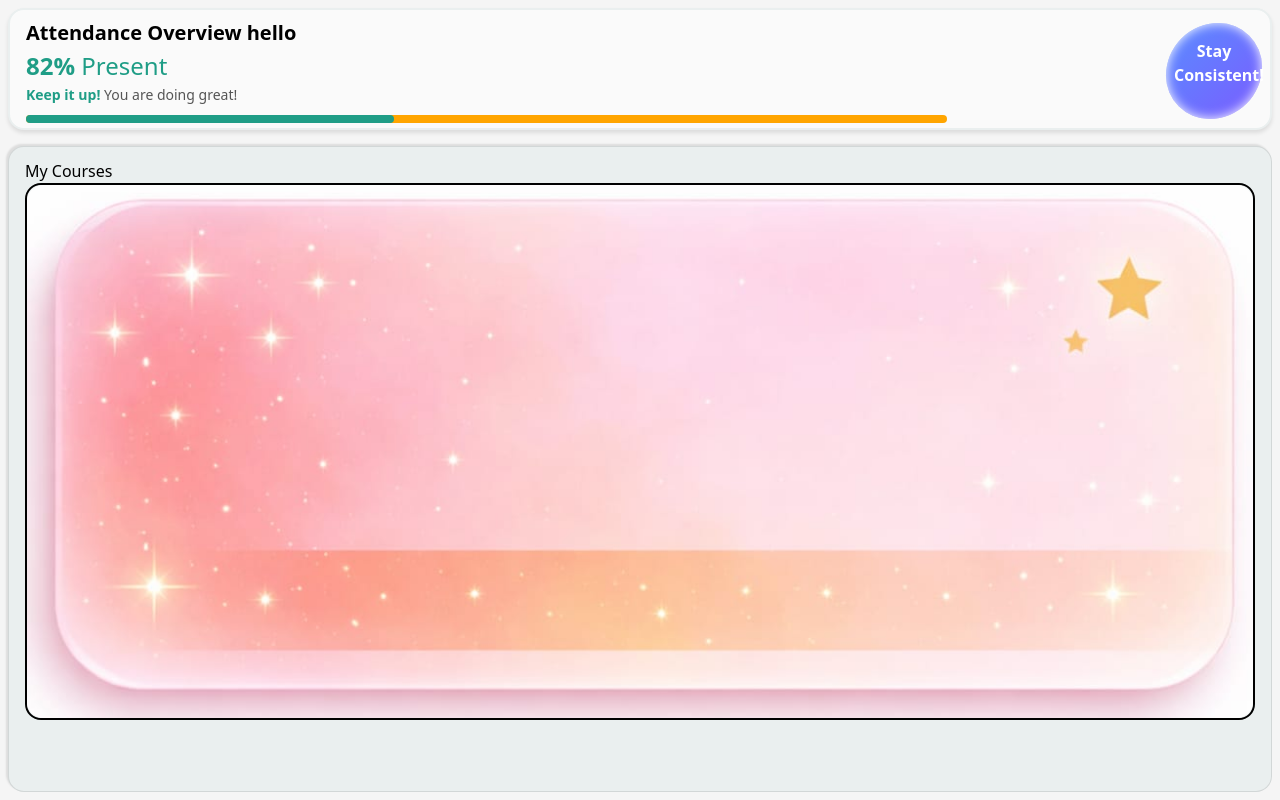
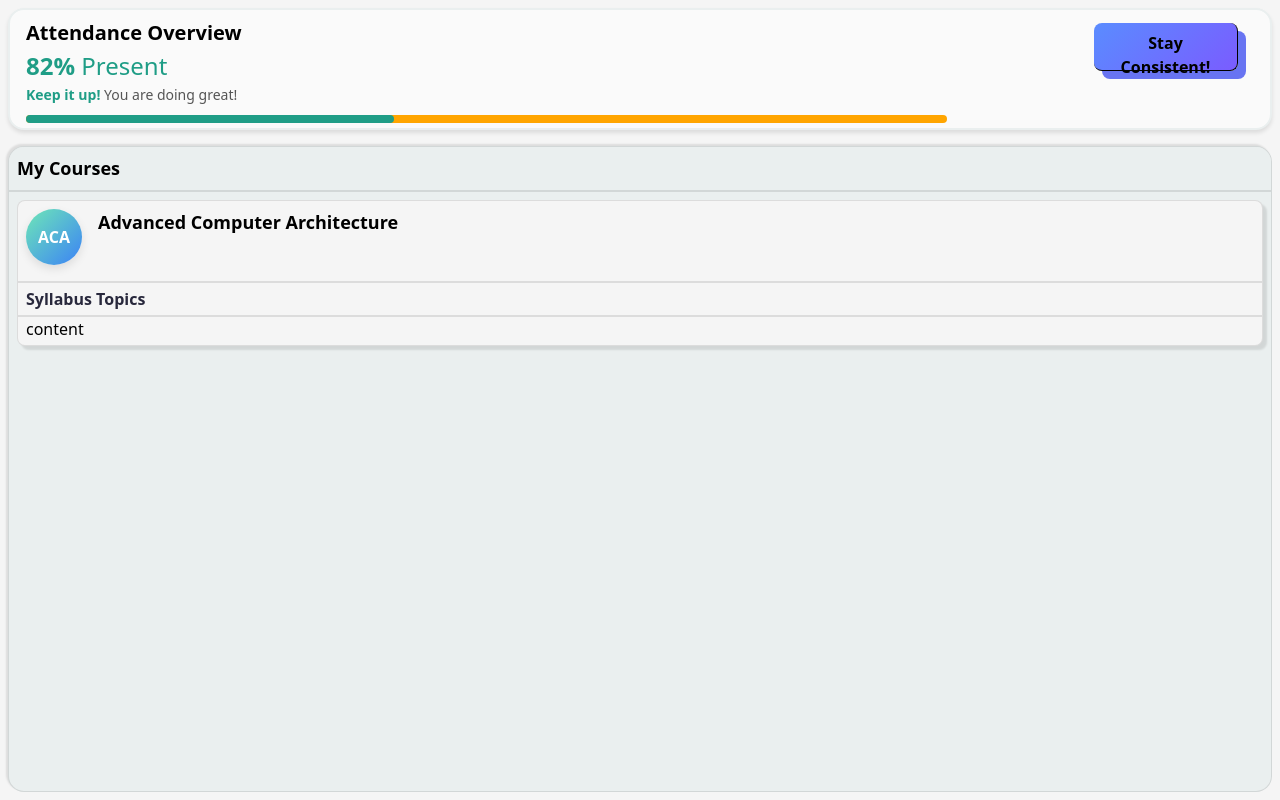
Before and after one commit to Abhassan2/Attend-Mang-Sys, a React (Vite) app in the folder frontend/: page / in a window 1280 px wide. Built offline with nearby package versions, Linux system fonts and the light colour scheme; what chartjs-plugin-datalabels would draw is missing.

Commit message:
again updated  the Course.jsx component

```diff
--- a/frontend/Pages/Courses.jsx
+++ b/frontend/Pages/Courses.jsx
@@ -3,13 +3,23 @@ import AttendanceOverview from "../src/Components/AttendanceOverview"
 export default function Courses() {
   return (
     <div className="container">
-      <AttendanceOverview overview={{msg: "hello", totalPercent: 82}} />
+      <AttendanceOverview overview={{msg: "Attendance Overview", totalPercent: 82}} />
       <div className="card-container subContainer">
-        <h1>My Courses</h1>
+        <h1 className="primary-text">My Courses</h1>
         <div>
           <div className="card">
-            <img src="src\assets\card1.jpeg" alt="card-img" />
+            <div>
+              <div>ACA</div>
+              <div>
+                <h1 className="primary-text">Advanced Computer Architecture</h1>
+              </div>
+            </div>
+            <div>
+              <h2 className="secondary-text"><strong>Syllabus Topics</strong></h2>
+              <p>content</p>
+            </div>
           </div>
+
         </div>
       </div>
     </div>
--- a/frontend/src/Components/AttendanceOverview.jsx
+++ b/frontend/src/Components/AttendanceOverview.jsx
@@ -1,7 +1,7 @@
 export default function AttendanceOverview({ overview }) {
   return (
       <div className="overview-container">
-        <h2>Attendance Overview {overview.msg}</h2>
+        <h2>{overview.msg}</h2>
         <h1 className="green">
           <strong> {overview.totalPercent}%</strong> Present
         </h1>
--- a/frontend/src/index.css
+++ b/frontend/src/index.css
@@ -5,12 +5,13 @@
 }
 
 .primary-text {
-    color: #28283C;
-    font-weight: 600;
+    color: #000;
+    font-weight: 900;
+    font-size: 18px;
 }
 
 .secondary-text {
-    color: #333333;
+    color: #28283C;
     font-weight: 400;
 }
 
@@ -45,7 +46,6 @@
     border: 1px solid rgba(0,0,0,0.1);
     box-shadow: -2px -2px 2px rgba(0,0,0,0.1);
     border-radius: 1rem;
-    padding: 0.75rem 1rem;
 }
 
 /* overview-container css */
@@ -87,19 +87,23 @@
 }
 
 .overview-container div {
-    height: 6rem;
-    width: 6rem;
+    height: 3rem;
+    width: 9rem;
     position: absolute;
     top: 0.8rem;
-    right: 0.5rem;
+    right: 2rem;
     margin-left: 0.25rem;
-    color: white;
+    color: black;
     font-weight: 600;
     text-align: center;
-    padding: 1rem 0.5rem;
+    padding: 0.5rem;
+    background: transparent;
     background: linear-gradient(135deg, #5A8CFF, #7A5CFF);
-    box-shadow: inset 0 0px 12px #fff;
-    border-radius: 161px 133px 161px 133px;
+    box-shadow: 8px 8px  rgba(60, 75, 240, 0.763);
+    /* border: 1px solid black; */
+    border-right: 1px solid black;
+    border-bottom: 1px solid black;
+    border-radius: 0.5rem;
 }
 
 /* Attendence page css */
@@ -227,15 +231,70 @@
 .card-container {
     background-color: #EAEFEF;
     height: calc(100% - 5rem);
+    width: 100%;
+    overflow-y: auto;
+}
+
+.card-container>h1 {
+    position: sticky;
+    top: 0;
+    padding: 0.5rem;
+    background-color: #EAEFEF;
+    border-bottom: 2px solid rgba(0,0,0,0.1);
+    z-index: 100;
+}
+
+.card-container>div {
+    margin: 0.5rem ;
+    display: flex;
+    flex-direction: column;
+    gap: 0.35rem;
 }
 
 .card-container .card {
     height: 20%;
     width: 100%;
-    border: 2px solid black;
-    border-radius: 1rem;
+    display: flex;
+    flex-direction: column;
+    border-radius: 0.5rem;
+    background-color: #F5F5F5;
+    border: 1px solid rgba(0,0,0,0.1);
+    box-shadow: -2px -2px 2px rgba(0,0,0,0.1);
+    box-shadow: 4px 4px 2px rgba(0,0,0,0.1);
 }
 
-.card-container .card img {
-    border-radius: 1rem;
+.card-container .card>div:first-child {
+    display: flex;
+    padding: 0.5rem;
+    gap: 1rem;
+    padding-bottom: 1rem;
+    border-bottom: 2px solid rgba(0,0,0,0.1);
+
 }
+
+.card-container .card>div:first-child>div:first-child {
+    min-width: 3.5rem;
+    height: 3.5rem;
+    border-radius: 50%;
+    display: flex;
+    justify-content: center;
+    align-items: center;
+    color: white;
+    font-weight: bold;
+    background: linear-gradient(135deg, #6EE7B7, #3B82F6);
+    box-shadow: 0 4px 10px rgba(0,0,0,0.1);
+}
+
+.card-container .card>div:last-child {
+    padding: 0.25rem 0;
+}
+
+.card-container .card>div:last-child h2 {
+    border-bottom: 2px solid rgba(0,0,0,0.1);
+    padding-bottom: 0.25rem;
+    padding-inline: 0.5rem;
+}
+
+.card-container .card>div:last-child p {
+    padding-inline: 0.5rem;
+}
```
